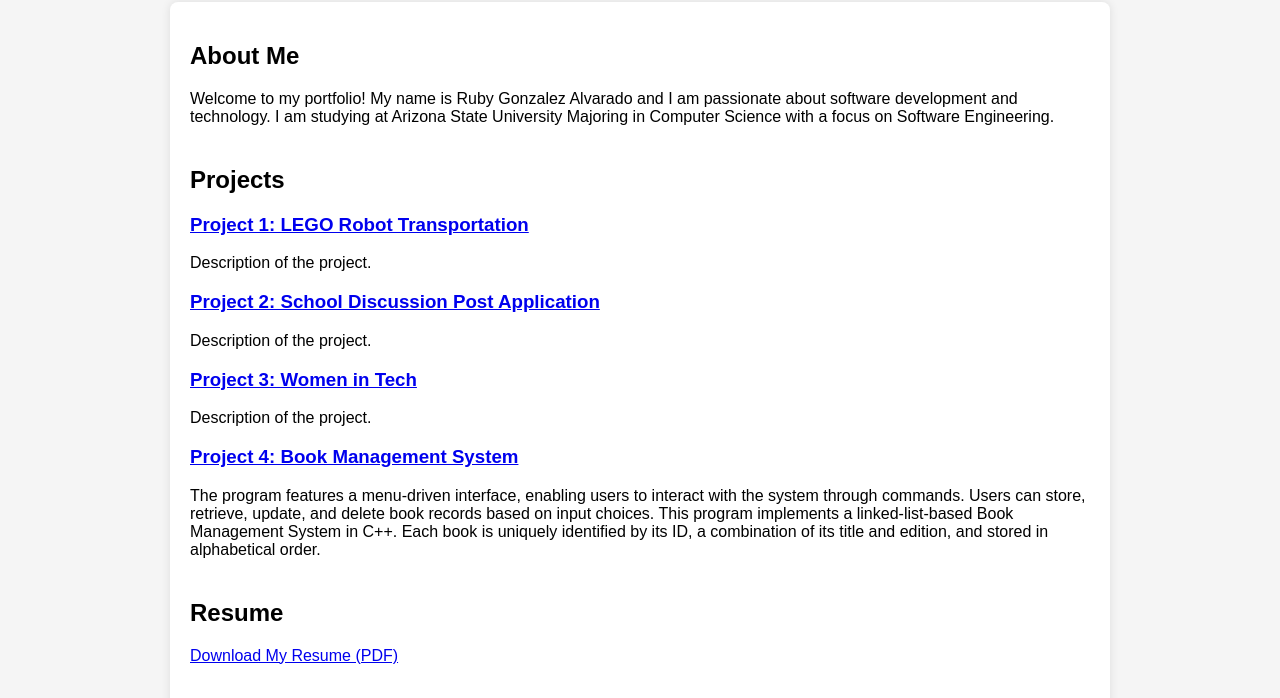
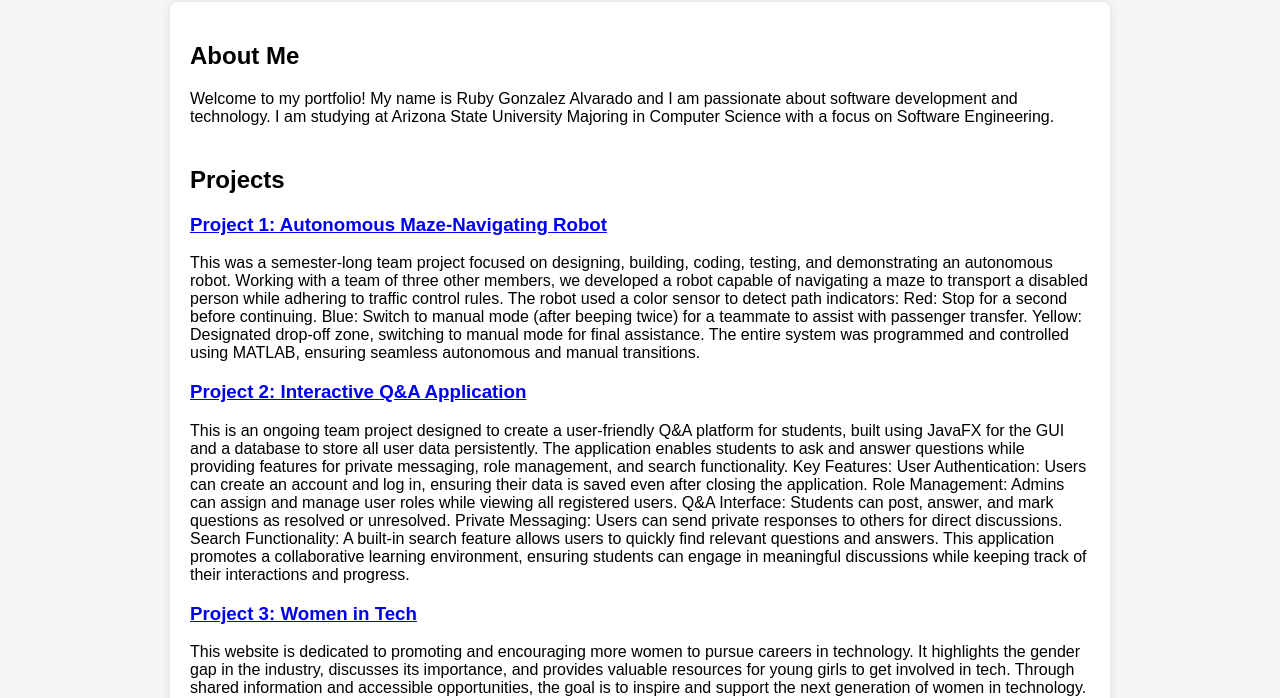
Before and after one commit to rubyg-2/Portfolio, a plain HTML site: page index.html in a window 1280 px wide. Shown: the part 118-816 px from the top of the page. Drawn offline with Linux system fonts and the light colour scheme.

Commit message:
Update index.html

```diff
--- a/index.html
+++ b/index.html
@@ -39,21 +39,34 @@
       <div class="project-card">
        <!--project 1-->
         <h3><a href="https://github.com/rubyg-2/Projects/tree/main/TEAM%20Lego%20Project"  target="_blank">
-          Project 1: LEGO Robot Transportation
+          Project 1: Autonomous Maze-Navigating Robot
 
 </a>
 </h3>
-        <p>Description of the project.</p>
+        <p>This was a semester-long team project focused on designing, building, coding, testing, and demonstrating an autonomous robot. Working with a team of three other members, we developed a robot capable of navigating a maze to transport a disabled person while adhering to traffic control rules.
+The robot used a color sensor to detect path indicators:
+Red: Stop for a second before continuing.
+Blue: Switch to manual mode (after beeping twice) for a teammate to assist with passenger transfer.
+Yellow: Designated drop-off zone, switching to manual mode for final assistance.
+The entire system was programmed and controlled using MATLAB, ensuring seamless autonomous and manual transitions.   </p>
       </div>
              <!--project 2-->
 
       <div class="project-card">
         <h3>
 <a href="https://github.com/rubyg-2/Projects/tree/main/CSE%20360%20Discussion%20Post%20Team%20Project" target="_blank">
-  Project 2: School Discussion Post Application
+  Project 2: Interactive Q&A Application
 </a>
  </h3>
-        <p>Description of the project.</p>
+        <p>This is an ongoing team project designed to create a user-friendly Q&A platform for students, built using JavaFX for the GUI and a database to store all user data persistently. The application enables students to ask and answer questions while providing features for private messaging, role management, and search functionality.
+
+Key Features:
+User Authentication: Users can create an account and log in, ensuring their data is saved even after closing the application.
+Role Management: Admins can assign and manage user roles while viewing all registered users.
+Q&A Interface: Students can post, answer, and mark questions as resolved or unresolved.
+Private Messaging: Users can send private responses to others for direct discussions.
+Search Functionality: A built-in search feature allows users to quickly find relevant questions and answers.
+This application promotes a collaborative learning environment, ensuring students can engage in meaningful discussions while keeping track of their interactions and progress.</p>
       </div>
              <!--project 3-->
 
@@ -64,7 +77,7 @@
         </a>
         </h3>
 
-        <p>Description of the project.</p>
+        <p>This website is dedicated to promoting and encouraging more women to pursue careers in technology. It highlights the gender gap in the industry, discusses its importance, and provides valuable resources for young girls to get involved in tech. Through shared information and accessible opportunities, the goal is to inspire and support the next generation of women in technology. </p>
       </div>
 
       <div class="project-card">
```
